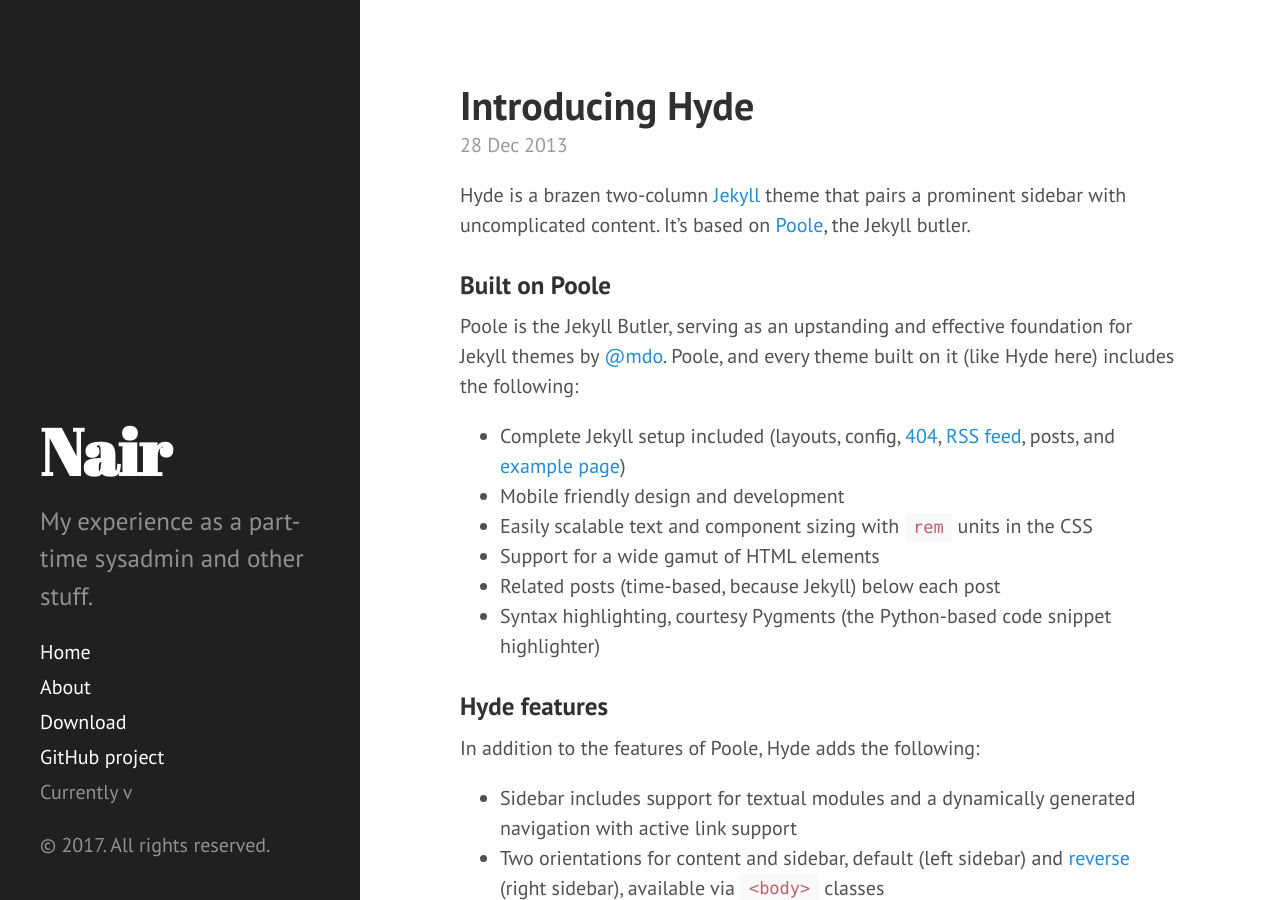
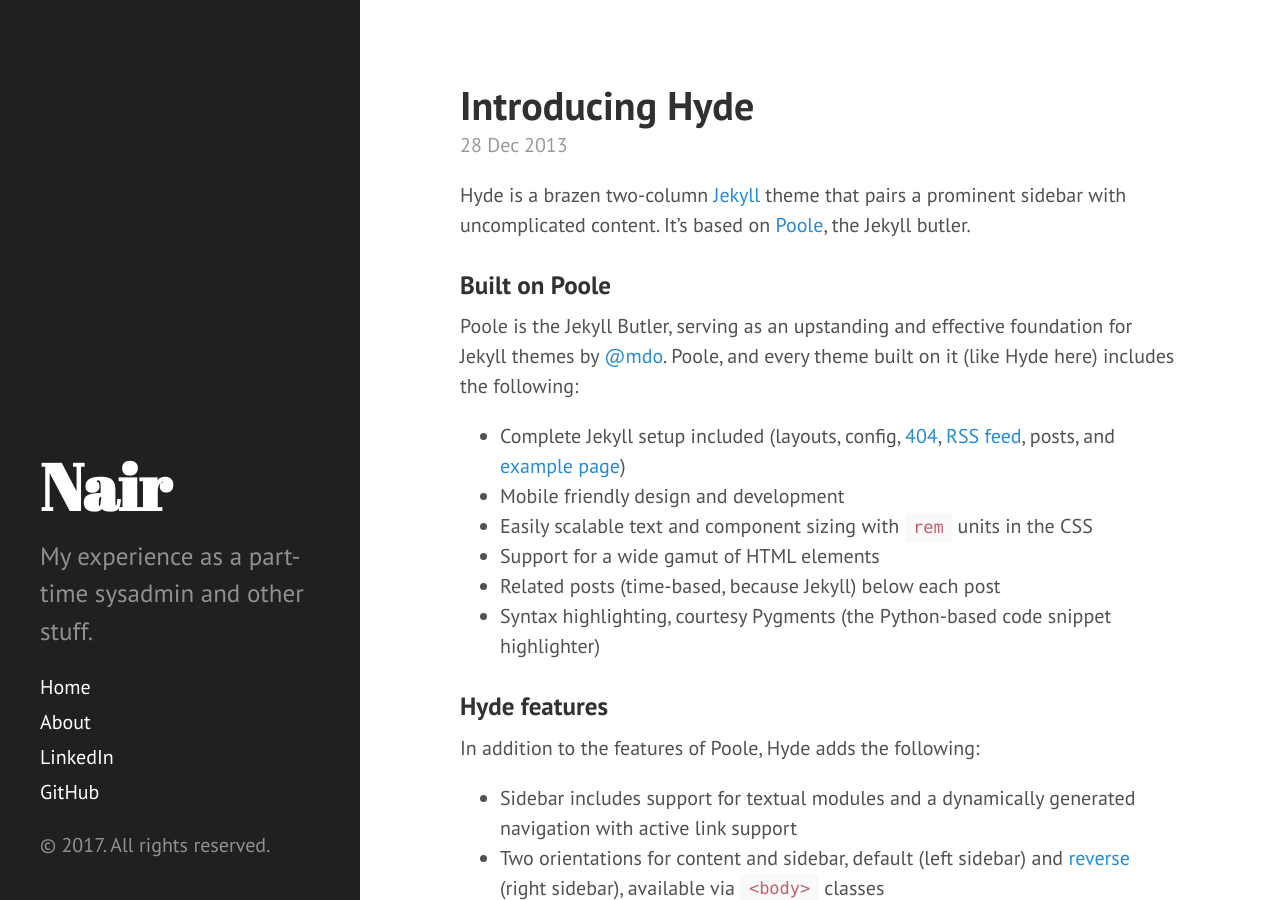
Before and after one commit to AadityaNair/AadityaNair.github.io, a Jekyll site: the page built from index.html, in a window 1280 px wide and 900 px high. Built offline with Jekyll 4.4.1, drawn with Linux system fonts in a browser that asks for light colours; the list of posts is cut into pages by our own code.

Commit message:
Removed version. added linkedin

```diff
--- a/_includes/sidebar.html
+++ b/_includes/sidebar.html
@@ -26,9 +26,9 @@
         {% endif %}
       {% endfor %}
 
-      <a class="sidebar-nav-item" href="{{ site.github.repo }}/archive/v{{ site.version }}.zip">Download</a>
-      <a class="sidebar-nav-item" href="{{ site.github.repo }}">GitHub project</a>
-      <span class="sidebar-nav-item">Currently v{{ site.version }}</span>
+      <a class="sidebar-nav-item" href="{{ site.linkedin }}">LinkedIn</a>
+      <a class="sidebar-nav-item" href="{{ site.github.repo }}">GitHub</a>
+      <!--<span class="sidebar-nav-item">Currently v{{ site.version }}</span>-->
     </nav>
 
     <p>&copy; {{ site.time | date: '%Y' }}. All rights reserved.</p>
```
